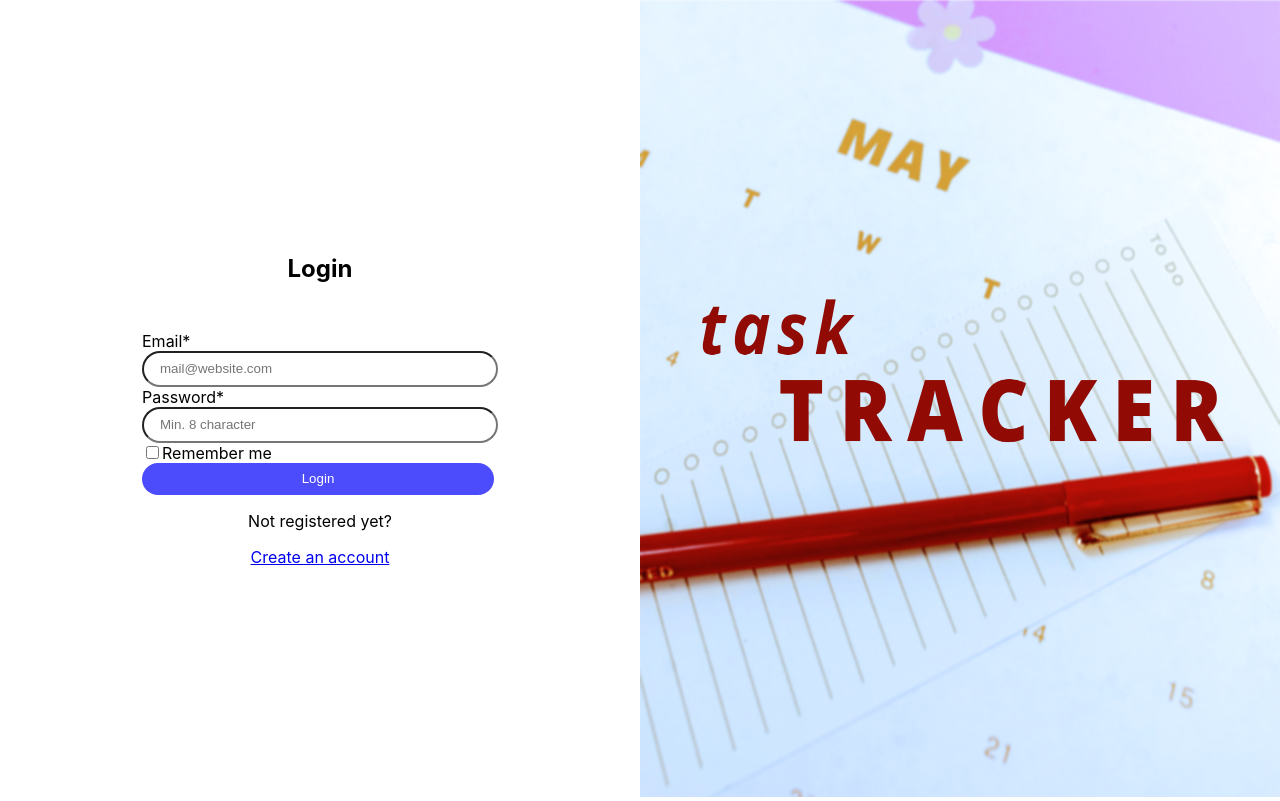
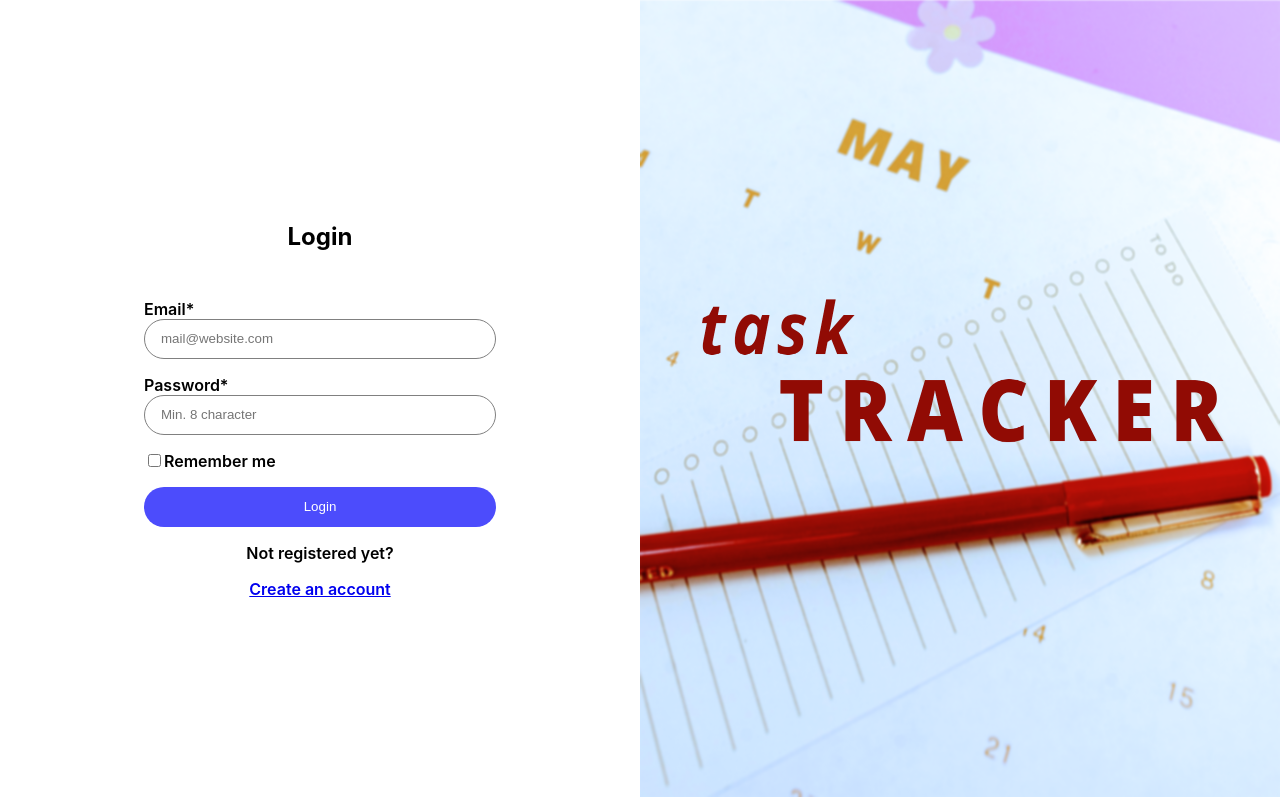
Before and after one commit to PayalSasmal10/ToDo-FullStack, a React (Create React App) app in the folder todo-project/todo-ui/: page / in a window 1280 px wide. Built offline with nearby package versions, Linux system fonts and the light colour scheme.

Commit message:
form styling done

```diff
--- a/todo-project/todo-ui/src/pages/login-page.js
+++ b/todo-project/todo-ui/src/pages/login-page.js
@@ -30,7 +30,7 @@ const LoginPage = () => {
             placeholder="mail@website.com"
             value={userName}
             onChange={(e) => userNameHandler(e)}
-            className="form-input"
+            className="form-email"
           />
           <br />
           <label>Password*</label>
@@ -40,7 +40,7 @@ const LoginPage = () => {
             placeholder="Min. 8 character"
             value={password}
             onChange={(e) => passwordHandler(e)}
-            className="form-input"
+            className="form-pwd"
           />
           <br />
           <input type="checkbox" name="remember" />
--- a/todo-project/todo-ui/src/pages/login-page.scss
+++ b/todo-project/todo-ui/src/pages/login-page.scss
@@ -1,3 +1,13 @@
+@mixin formInput {
+  width: 22rem;
+  height: 2.5rem;
+  outline: none;
+  border-radius: 3rem;
+  padding: 0 1rem;
+  border: 1px solid grey;
+  box-sizing: border-box;
+}
+
 .loginPage {
   display: flex;
 }
@@ -8,6 +18,7 @@
   flex-direction: column;
   justify-content: center;
   align-items: center;
+  font-weight: 600;
 
   h2 {
     margin-bottom: 3rem;
@@ -27,17 +38,25 @@
   align-items: center;
 }
 
-.form-input {
-  width: 20rem;
-  height: 2rem;
-  outline: none;
-  border-radius: 3rem;
-  padding: 0 1rem;
+.form-email {
+  @include formInput();
+  margin-bottom: 1rem;
+}
+
+.form-pwd {
+  @include formInput();
+  margin-bottom: 1rem;
+}
+
+.form-email:focus,
+.form-pwd:focus {
+  border: 2px solid grey;
 }
 
 .submitBtn {
+  margin-top: 1rem;
   width: 22rem;
-  height: 2rem;
+  height: 2.5rem;
   border-radius: 3rem;
   cursor: pointer;
   background: rgb(76, 76, 252);
```
